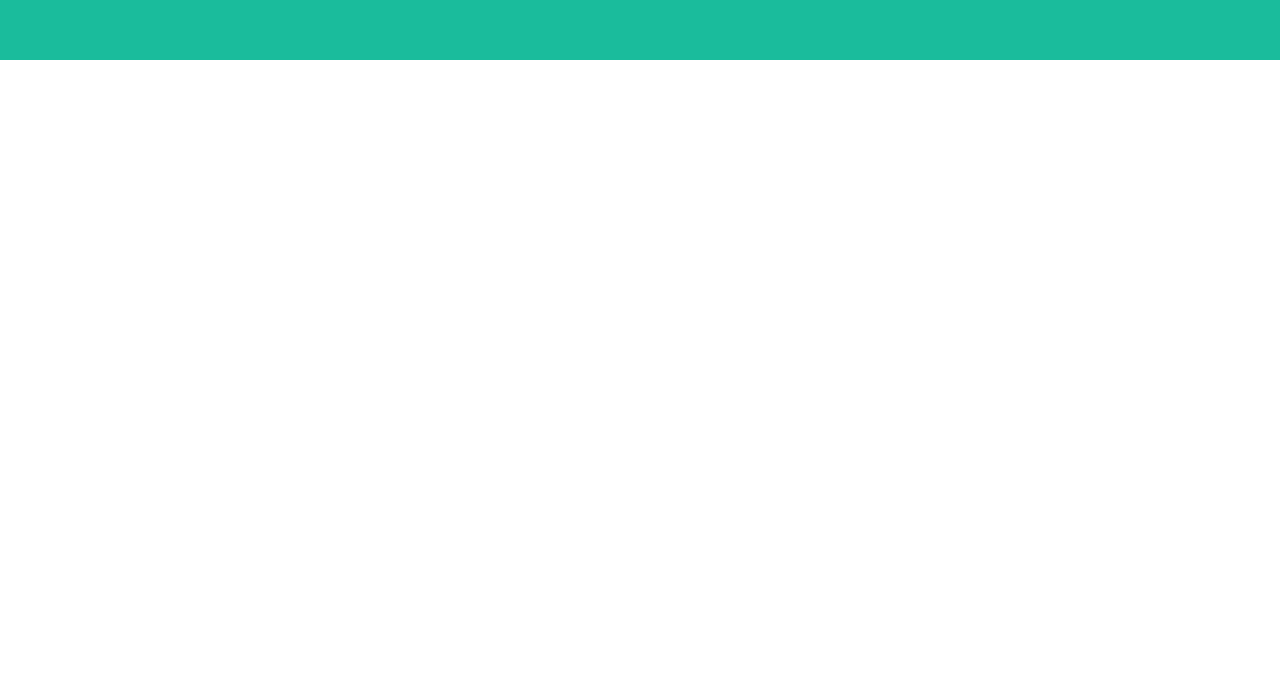
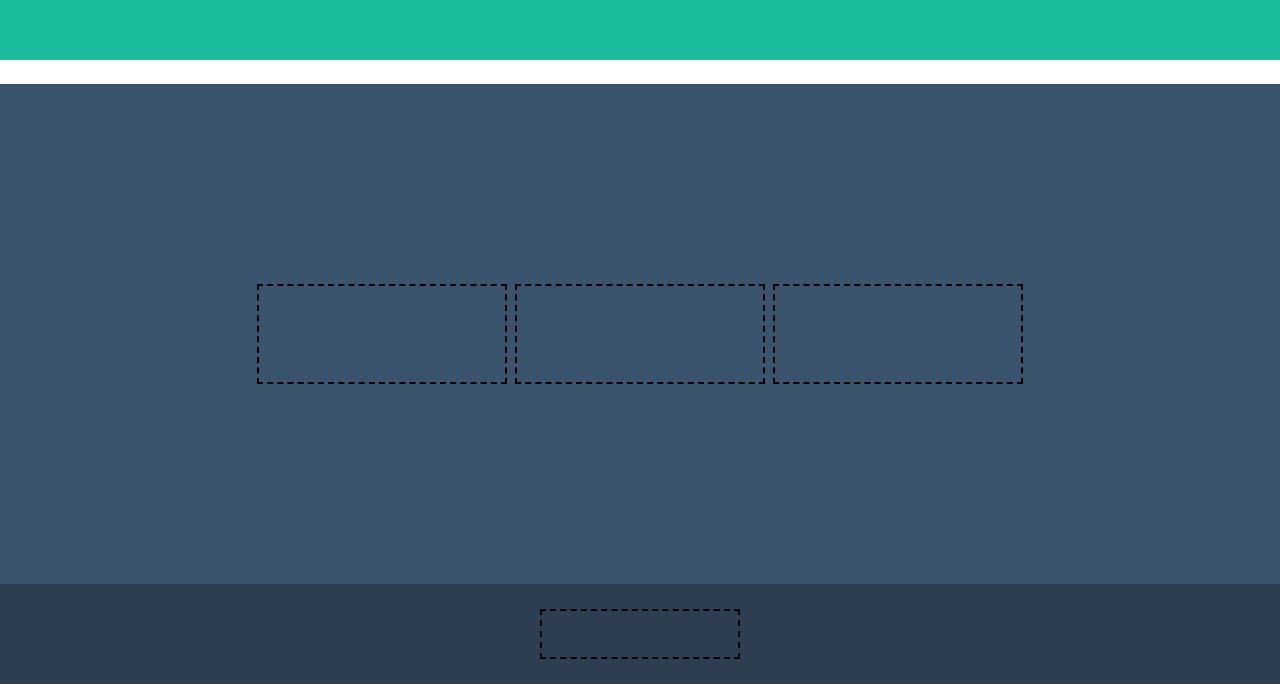
Before and after one commit to MatteoCantafio25/html-css-bootstrap-freelancer, a plain HTML site: page index.html in a window 1280 px wide. Shown: the part 2312-2996 px from the top of the page. Before the commit the page ends 2372 px from the top, so only its background shows below. Drawn offline with nearby package versions, Linux system fonts and the light colour scheme.

Commit message:
footer completed

```diff
--- a/index.html
+++ b/index.html
@@ -55,14 +55,31 @@
             </div>
         </div>
 
-        <div class="container-fluid">
+        <div class="container-fluid mb-4">
             <div class="row">
                 <div class="col h-600px bg-l-aqua"></div>
             </div>
         </div>
     </main>
 
+    <footer>
 
+        <div class="container-fluid">
+            <div
+                class="row row-cols-1 row-cols-md-3 h-500px bg-3A546D d-flex align-items-center justify-content-center gap-2">
+                <div class="col b-black h-100px w-250px"></div>
+                <div class="col b-black h-100px w-250px"></div>
+                <div class="col b-black h-100px w-250px"></div>
+            </div>
+        </div>
+
+        <div class="container-fluid">
+            <div class="row row-cols-1 h-100px bg-l-grey d-flex align-items-center justify-content-center">
+                <div class="col b-black h-50px w-200px"></div>
+            </div>
+        </div>
+
+    </footer>
 
 </body>
 
--- a/style.css
+++ b/style.css
@@ -8,6 +8,10 @@
 
 .h-100px {
     height: 100px;
+}
+
+.h-50px {
+    height: 50px;
 }
 
 .h-200px {
@@ -28,6 +32,14 @@
 
 .w-400px {
     width: 400px;
+}
+
+.w-250px {
+    width: 250px;
+}
+
+.w-200px {
+    width: 200px;
 }
 
 
@@ -58,3 +70,7 @@
 .bg-light-brown {
     background-color: #CCB2A3;
 }
+
+.bg-3A546D {
+    background-color: #3A546D;
+}
```
